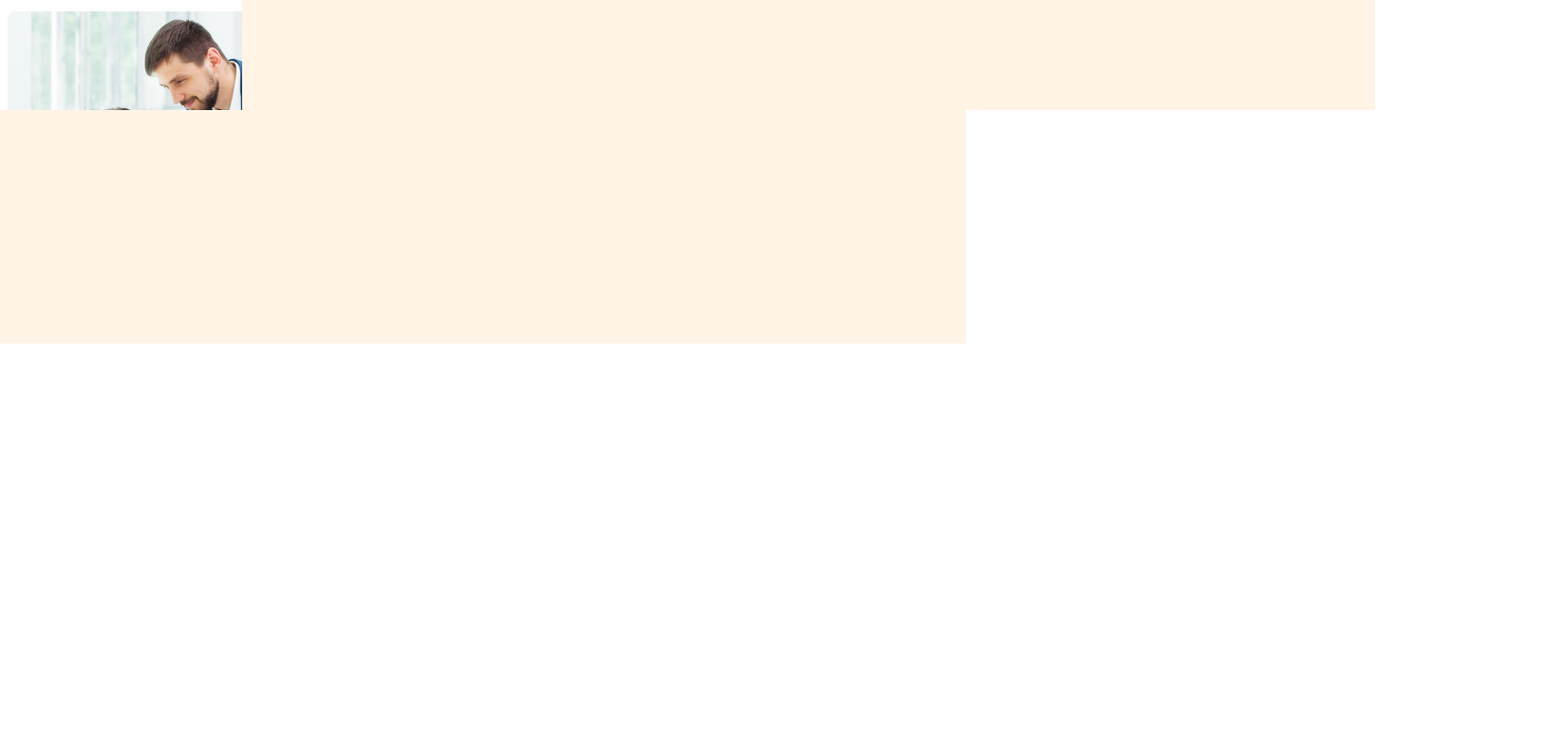
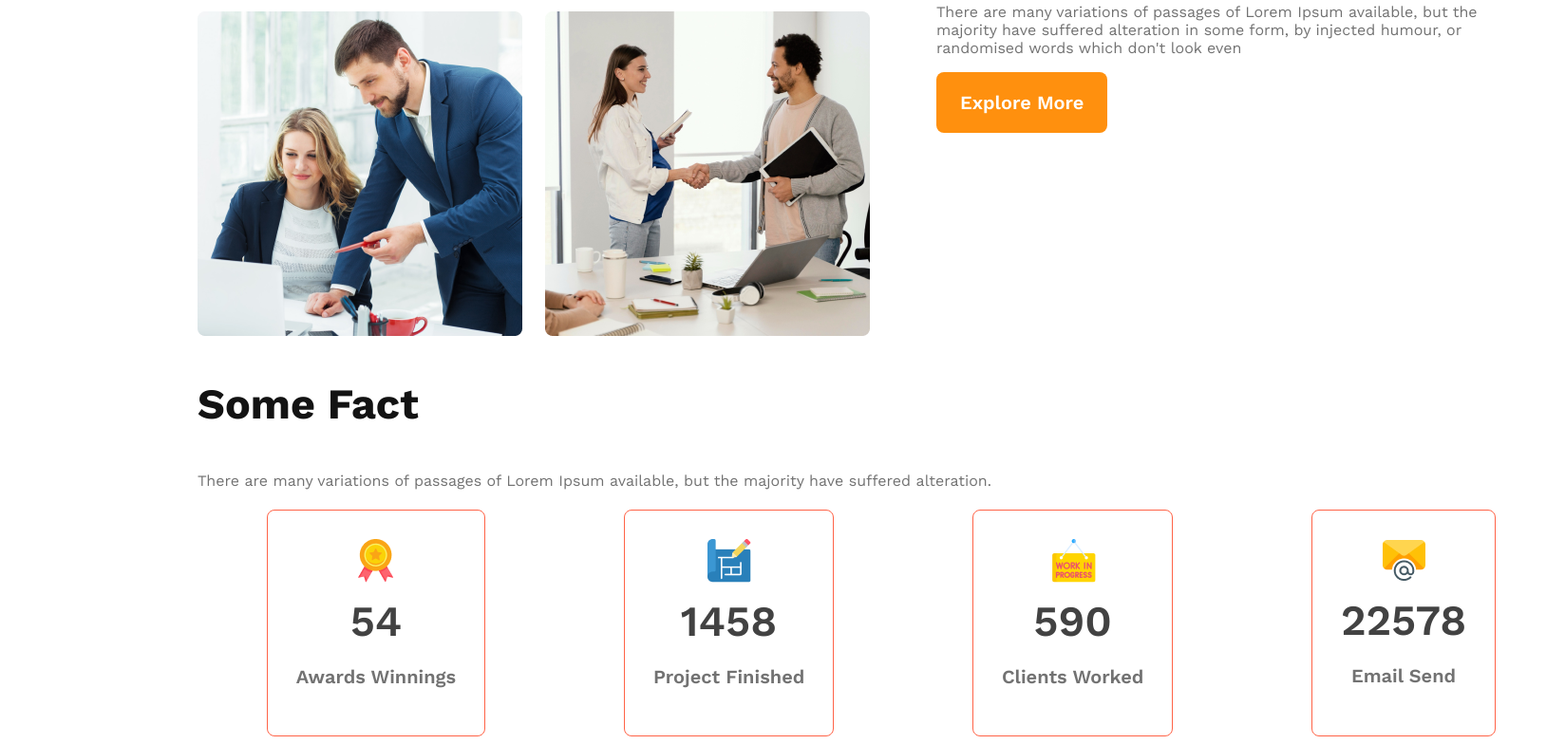
Before and after one commit to jubaerhosen/g3-architects-website, a plain HTML site: page index.html in a window 1280 px wide. Shown: the part 1409-2193 px from the top of the page at 95% size, 1648 px wide, since content can reach past the window. Before the commit the page ends 1771 px from the top, so only its background shows below. Drawn offline with nearby package versions, Linux system fonts and the light colour scheme.

Commit message:
added thr some facts sections

```diff
--- a/index.html
+++ b/index.html
@@ -9,7 +9,7 @@
 <body>
     <header>
         <nav>
-            <h3 class="nav-title">G3 Architects</h3>
+            <h3 class="section-title">G3 Architects</h3>
             <ul>
                 <li><a href="">Home</a></li>
                 <li><a href="">About</a></li>
@@ -20,7 +20,7 @@
         <div class="banner">
             <div class="banner-contant">
                 <h1 class="banner-title">Brand New Group of Architects </h1>
-            <p class="banner-discription">There are many variations of passages of Lorem Ipsum available, but the majority have suffered alteration in some form, by injected humour, or randomised words which don't look even</p>
+            <p class="text-light-gray">There are many variations of passages of Lorem Ipsum available, but the majority have suffered alteration in some form, by injected humour, or randomised words which don't look even</p>
             <button class="btn-primary">Explore more</button>
             </div>
             <img src="images/banner.png" alt="">
@@ -38,9 +38,45 @@
             </div>
             <div class="team-contant">
                 <h3 class="team-title"><span class="quick-list">Quick list</span> <span class="of-our">of Our</span> <span class="text-features">Features</span></h3>
-                <p class="team-description">There are many variations of passages of Lorem Ipsum available, but the majority have suffered alteration in some form, by injected humour, or randomised words which don't look even</p>
+                <p class="text-light-gray">There are many variations of passages of Lorem Ipsum available, but the majority have suffered alteration in some form, by injected humour, or randomised words which don't look even</p>
                 <button class="btn-primary">Explore More</button>
             </div>
+        </section>
+        <!-- features section -->
+        <section class="features">
+
+        </section>
+        <!-- features section end -->
+
+
+        <!-- facts section -->
+        <section class="facts">
+            <h3 class="section-title">Some Fact</h3>
+            <p class="text-light-gray">There are many variations of passages of Lorem Ipsum available, but the majority have suffered alteration.</p>
+            <!-- .card*4>img+h2.card-stats+p.card-titles -->
+            <div class="facts-card-container">
+                <div class="card">
+                    <img src="images/icons/ribon.png" alt="">
+                    <h2 class="card-stats">54</h2>
+                    <p class="card-titles text-light-gray">Awards Winnings</p>
+                </div>
+                <div class="card">
+                    <img src="images/icons/projects.png" alt="">
+                    <h2 class="card-stats">1458</h2>
+                    <p class="card-titles text-light-gray">Project Finished</p>
+                </div>
+                <div class="card">
+                    <img src="images/icons/customers.png" alt="">
+                    <h2 class="card-stats">590</h2>
+                    <p class="card-titles text-light-gray">Clients Worked</p>
+                </div>
+                <div class="card">
+                    <img src="images/icons/email.png" alt="">
+                    <h2 class="card-stats">22578</h2>
+                    <p class="card-titles text-light-gray">Email Send</p>
+                </div>
+            </div>
+
         </section>
     </main>
 </body>
--- a/styles/arcthitects.css
+++ b/styles/arcthitects.css
@@ -16,8 +16,16 @@
     font-weight: 600;
     padding: 20px 25px;
     border: 0;
-
-
+}
+.text-light-gray{
+    color:#727272;
+    /* font-size: 16px;
+    font-weight: 400; */
+}
+.section-title{
+    font-size: 2.8rem;
+    font-weight: 700;
+    color: #131313;
 }
 
 /* header styles */
@@ -30,11 +38,6 @@ nav{
     display: flex;
     justify-content: space-between;
     align-items: center;
-}
-.nav-title{
-    font-size: 2.8rem;
-    font-weight: 700;
-    color: #131313;
 }
 nav  ul{
     display: flex;
@@ -64,9 +67,7 @@ nav li a{
     font-weight: 700;
     color: #131313;
 }
-.banner-discription{
-    color:#727272;
-}
+
 .banner img{
     width: 100%;
     margin-top: 25px;
@@ -76,11 +77,14 @@ nav li a{
 main{
     min-width: 1440px;
     margin: 0 auto;
+    margin-left: 200px;
 }
 /* team styles  */
 .team-container{
     display: flex;
     align-items: center;
+
+
 }
 .team-img-container{
     display: grid;
@@ -106,12 +110,38 @@ main{
     color: #FF900E;
     font-weight: 700;
 }
-.team-description{
-    color:  #727272;
-    font-size: 16px;
-    font-weight: 400;
+/* featurea styles section start */
+
+
+
+/* features styles section end */
+
+
+/* facts section styles start */
+.facts-card-container{
+    display: flex;
+    justify-content: space-around;
+}
+.facts-card-container .card{
+    border: 1px solid tomato;
+    border-radius: 8px;
+    text-align: center;
+    padding: 30px;
+    margin-top: 5px;
+}
+.facts-card-container .card-stats{
+    font-size: 45px;
+    font-weight: 600;
+    color: #424242;
+    margin-top: 10px ;
+    margin-bottom: 10px;
+}
+.facts-card-container .card-titles{
+    font-size: 20px;
+    font-weight: 600;
 }
 
+/* facts section styles end */
 
 
 
@@ -127,7 +157,8 @@ main{
     header{
         padding: 20px;
     }
-    nav, .team-container {
+    nav,
+    .team-container, .facts-card-container {
         flex-direction: column;
     }
     .team-img-container{
```
